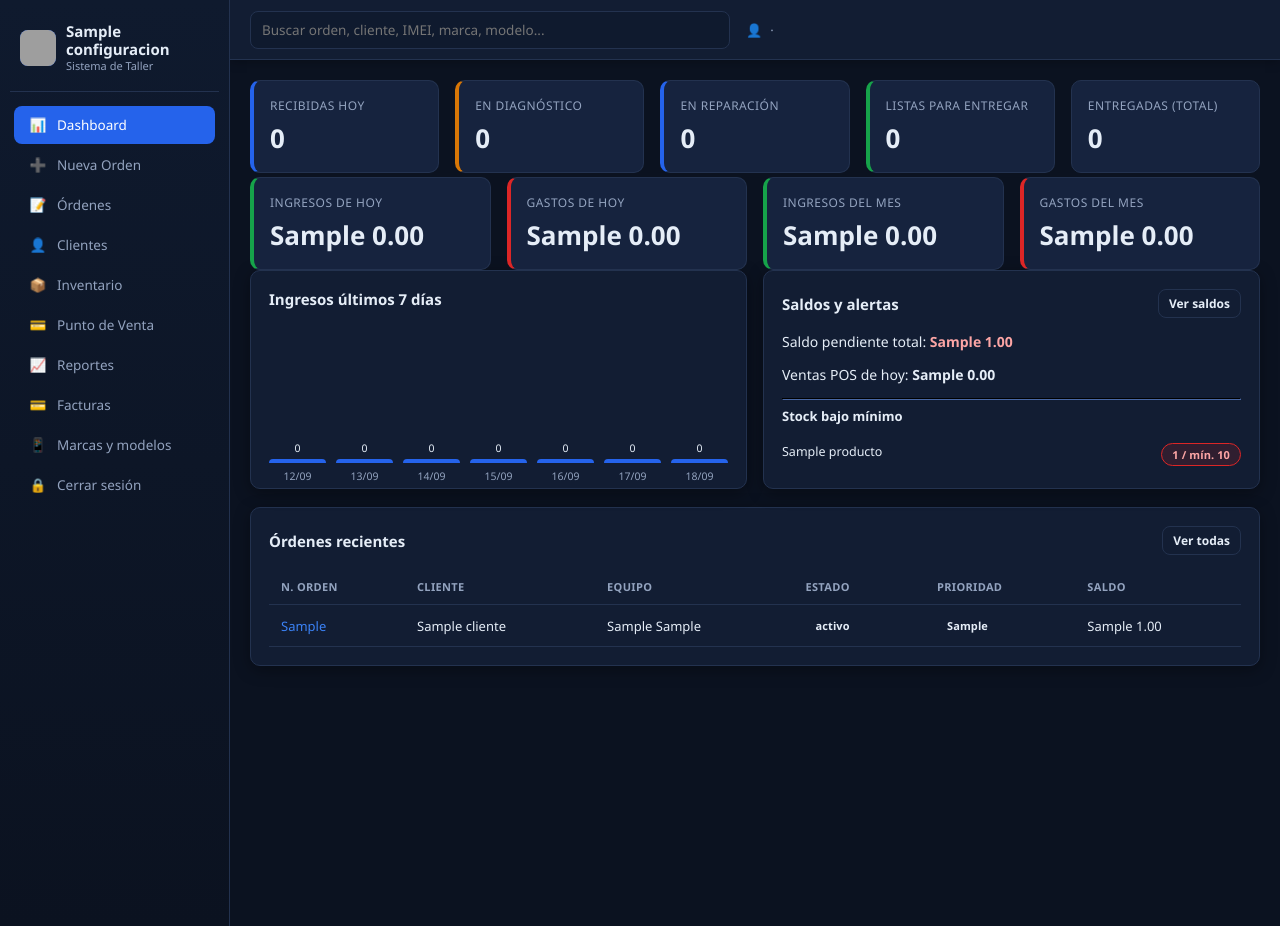
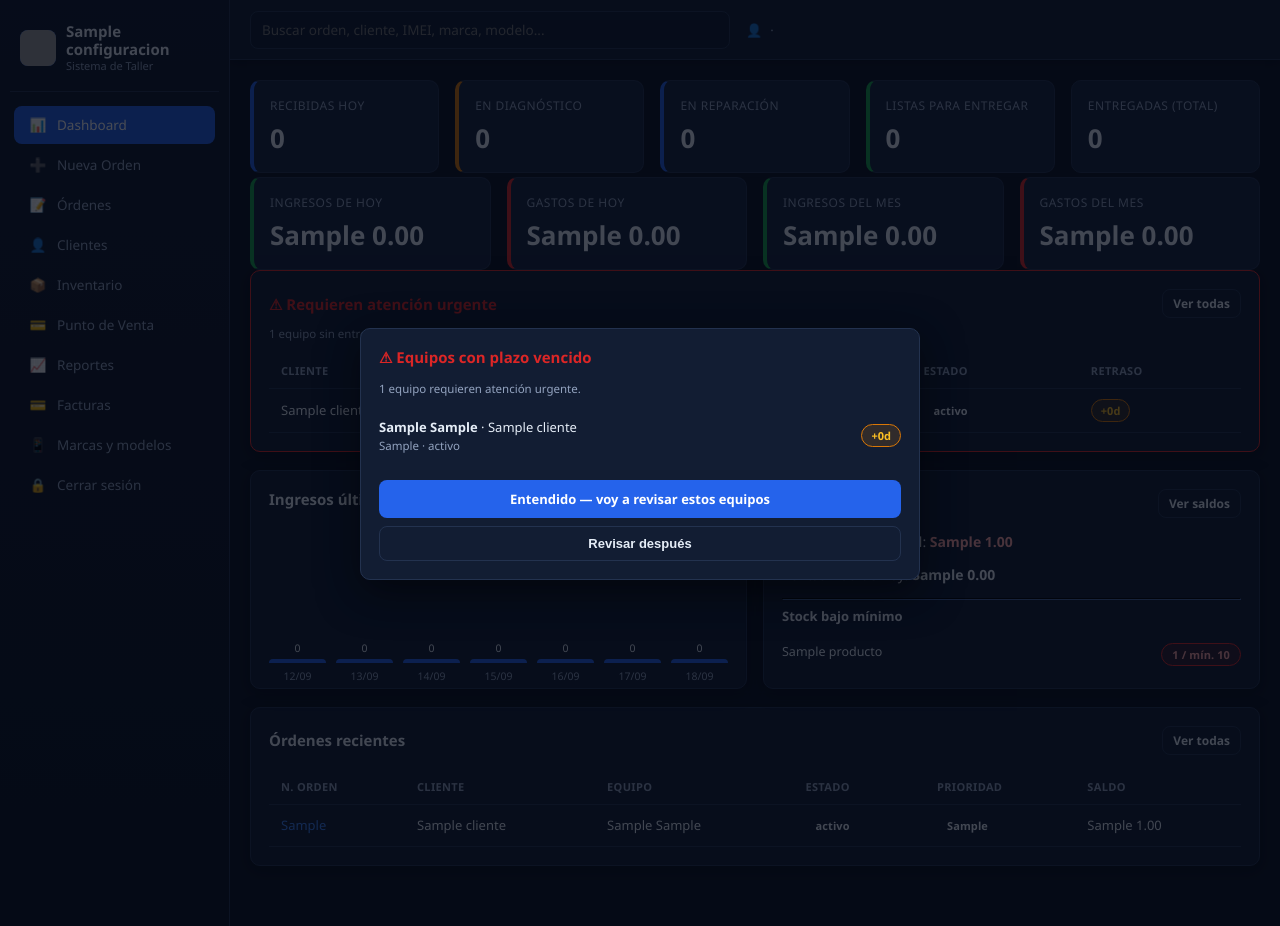
Before and after one commit to soportemovilctc-sudo/sistema-taller, a FastAPI app: page / in a window 1280 px wide. Run offline with FastAPI, Linux system fonts and the light colour scheme; the visitor is signed in with stand-in values (Sample User, id 1); tables that the repository leaves empty hold one stand-in row (values such as "Sample post"); parts of the project's set-up code (start-up, migrations or seed data) failed here and were passed over; grey boxes are pictures that could not be loaded.

Commit message:
Aviso de equipos con plazo vencido: umbral configurable, aviso emergente y tarjeta en el Dashboard
- Nuevo campo "Marcar orden como Vencida después de (días)" en
  Configuración (Configuracion.dias_vencido_alerta, por defecto 3),
  reemplazando el umbral fijo de 15 días que se usaba antes para resaltar
  el contador de días en el taller.
- El listado y el detalle de la orden ahora muestran "Vencido Xd" (en vez
  de solo "Xd") cuando una orden activa supera ese umbral.
- El Dashboard agrega una tarjeta fija "Requieren atención urgente" con
  las órdenes activas vencidas (cliente, equipo, orden, estado y días de
  retraso), y un aviso emergente que aparece una vez por día al entrar al
  Dashboard cuando hay equipos vencidos, con opción de "Revisar después"
  o ir directo al listado filtrado.
- Nuevo filtro /ordenes?vencidas=1 para ver solo las órdenes activas
  vencidas, usado por la tarjeta y el aviso emergente.

Verificado con pruebas de extremo a extremo (login + solicitudes HTTP
reales contra la app) confirmando: el umbral se respeta, las órdenes
entregadas o canceladas nunca se marcan como vencidas sin importar
cuántos días lleven cerradas, el filtro de la lista de órdenes y la
tarjeta del Dashboard muestran exactamente las órdenes esperadas, y la
migración nueva corre limpia sobre las anteriores.

Co-Authored-By: Claude Sonnet 5 <noreply@anthropic.com>
Claude-Session: https://claude.ai/code/session_01FT1BD4fc5FiAM8A3M7F3Dw

```diff
--- a/app/models.py
+++ b/app/models.py
@@ -129,6 +129,7 @@ class Configuracion(Base):
     condiciones_servicio = Column(Text, default=CONDICIONES_SERVICIO_DEFAULT)
     logo_data = Column(LargeBinary, nullable=True)
     logo_mime = Column(String(50), nullable=True)
+    dias_vencido_alerta = Column(Integer, default=3, nullable=False)
 
 
 class OrdenServicio(Base):
--- a/app/routers/configuracion.py
+++ b/app/routers/configuracion.py
@@ -41,6 +41,7 @@ def configuracion_actualizar(
     direccion: str = Form(""), correo: str = Form(""), moneda: str = Form("L"),
     recargo_default_pct: str = Form("0"), info_pdf_extra: str = Form(""),
     condiciones_servicio: str = Form(""),
+    dias_vencido_alerta: int = Form(3),
     logo: UploadFile | None = File(None),
     db: Session = Depends(get_db), usuario=Depends(roles_required("admin")),
 ):
@@ -54,6 +55,7 @@ def configuracion_actualizar(
     cfg.recargo_default_pct = to_decimal(recargo_default_pct or 0)
     cfg.info_pdf_extra = info_pdf_extra
     cfg.condiciones_servicio = condiciones_servicio
+    cfg.dias_vencido_alerta = max(1, dias_vencido_alerta)
 
     if logo and logo.filename:
         contenido = logo.file.read()
--- a/app/static/css/style.css
+++ b/app/static/css/style.css
@@ -387,3 +387,10 @@ select.badge-select option { background: var(--panel-2); color: var(--text); }
   max-width: 560px; width: 100%; max-height: 88vh; overflow-y: auto;
   box-shadow: 0 12px 40px rgba(0,0,0,.5);
 }
+
+.modal-list { max-height: 320px; overflow-y: auto; margin: 10px 0; }
+.modal-list-item {
+  display: flex; align-items: center; justify-content: space-between; gap: 10px;
+  padding: 10px 0; border-bottom: 1px solid var(--border); font-size: 13px;
+}
+.modal-list-item:last-child { border-bottom: none; }
--- a/app/templates/configuracion/index.html
+++ b/app/templates/configuracion/index.html
@@ -15,6 +15,11 @@
       <div class="form-row">
         <div class="field"><label>Moneda (símbolo)</label><input type="text" name="moneda" value="{{ config.moneda }}" maxlength="5"></div>
         <div class="field"><label>Recargo predeterminado (%)</label><input type="number" step="0.01" min="0" name="recargo_default_pct" value="{{ config.recargo_default_pct }}"></div>
+      </div>
+      <div class="field">
+        <label>Marcar orden como "Vencida" después de (días)</label>
+        <input type="number" step="1" min="1" name="dias_vencido_alerta" value="{{ config.dias_vencido_alerta }}" style="max-width:120px;">
+        <div class="help">Si una orden activa (no entregada ni cancelada) lleva este número de días o más en el taller, se marca como "Vencida" en el listado de órdenes y aparece en el aviso de atención urgente del Dashboard.</div>
       </div>
       <div class="field"><label>Información adicional para el PDF</label><textarea name="info_pdf_extra">{{ config.info_pdf_extra }}</textarea></div>
       <div class="field">
--- a/app/templates/dashboard.html
+++ b/app/templates/dashboard.html
@@ -16,6 +16,35 @@
   <div class="kpi accent-green"><div class="kpi-label">Ingresos del mes</div><div class="kpi-value">{{ ingresos_mes|moneda(config_taller().moneda) }}</div></div>
   <div class="kpi accent-red"><div class="kpi-label">Gastos del mes</div><div class="kpi-value">{{ gastos_mes|moneda(config_taller().moneda) }}</div></div>
 </div>
+
+{% if ordenes_vencidas %}
+<div class="card" id="cardVencidos" style="border-color: var(--danger);">
+  <div class="card-title" style="color: var(--danger);">
+    &#9888; Requieren atención urgente
+    <span class="actions"><a href="/ordenes?vencidas=1" class="btn btn-outline btn-sm">Ver todas</a></span>
+  </div>
+  <p class="help" style="margin-top:-6px;">
+    {{ ordenes_vencidas|length }} equipo{{ 's' if ordenes_vencidas|length != 1 else '' }}
+    sin entregar hace {{ umbral_vencido }} día{{ 's' if umbral_vencido != 1 else '' }} o más.
+  </p>
+  <div class="table-wrap">
+  <table>
+    <thead><tr><th>Cliente</th><th>Equipo</th><th>Orden</th><th>Estado</th><th>Retraso</th></tr></thead>
+    <tbody>
+      {% for o in ordenes_vencidas %}
+      <tr>
+        <td>{{ o.cliente.nombre if o.cliente else '-' }}</td>
+        <td>{{ o.marca }} {{ o.modelo }}</td>
+        <td><a href="/ordenes/{{ o.id }}">{{ o.numero_orden }}</a></td>
+        <td><span class="{{ 'badge badge-' + o.estado.lower().replace(' ', '-') }}">{{ o.estado }}</span></td>
+        <td><span class="dias-chip dias-chip-alerta">+{{ o.dias_en_taller() - umbral_vencido }}d</span></td>
+      </tr>
+      {% endfor %}
+    </tbody>
+  </table>
+  </div>
+</div>
+{% endif %}
 
 <div class="grid cols-2">
   <div class="card">
@@ -76,4 +105,48 @@
   </table>
   </div>
 </div>
+
+{% if ordenes_vencidas %}
+<div class="modal-overlay" id="modalVencidos" style="display:none;">
+  <div class="modal-box card">
+    <div class="card-title" style="color: var(--danger);">&#9888; Equipos con plazo vencido</div>
+    <p class="help">{{ ordenes_vencidas|length }} equipo{{ 's' if ordenes_vencidas|length != 1 else '' }} requieren atención urgente.</p>
+    <div class="modal-list">
+      {% for o in ordenes_vencidas %}
+      <div class="modal-list-item">
+        <div>
+          <b>{{ o.marca }} {{ o.modelo }}</b> · {{ o.cliente.nombre if o.cliente else '-' }}<br>
+          <span class="help">{{ o.numero_orden }} · {{ o.estado }}</span>
+        </div>
+        <span class="dias-chip dias-chip-alerta">+{{ o.dias_en_taller() - umbral_vencido }}d</span>
+      </div>
+      {% endfor %}
+    </div>
+    <div style="display:flex; gap:10px; margin-top:16px;">
+      <a href="/ordenes?vencidas=1" class="btn btn-primary" style="flex:1; text-align:center;">Entendido — voy a revisar estos equipos</a>
+    </div>
+    <button type="button" class="btn btn-outline" id="btnRevisarDespues" style="width:100%; margin-top:8px;">Revisar después</button>
+  </div>
+</div>
+<script>
+  (function () {
+    try {
+      var hoy = new Date().toISOString().slice(0, 10);
+      var clave = "taller_modal_vencidos_" + hoy;
+      if (!sessionStorage.getItem(clave)) {
+        var modal = document.getElementById("modalVencidos");
+        if (modal) { modal.style.display = "flex"; }
+        sessionStorage.setItem(clave, "1");
+      }
+    } catch (e) { /* almacenamiento no disponible: no se muestra el modal */ }
+    var btn = document.getElementById("btnRevisarDespues");
+    if (btn) {
+      btn.addEventListener("click", function () {
+        var modal = document.getElementById("modalVencidos");
+        if (modal) { modal.style.display = "none"; }
+      });
+    }
+  })();
+</script>
+{% endif %}
 {% endblock %}
--- a/app/templates/ordenes/detail.html
+++ b/app/templates/ordenes/detail.html
@@ -19,7 +19,8 @@
     <div><label>IMEI / Serie</label><p>{{ orden.imei or orden.numero_serie or '-' }}</p></div>
     <div><label>Técnico</label><p>{{ orden.tecnico.nombre if orden.tecnico else 'Sin asignar' }}</p></div>
     <div><label>Fecha</label><p>{{ orden.fecha|fecha }}</p></div>
-    <div><label>Días en el taller</label><p><span class="dias-chip {{ 'dias-chip-alerta' if orden.dias_en_taller() >= 15 and orden.estado not in ('ENTREGADO', 'CANCELADO') else '' }}">{{ orden.dias_en_taller() }} día{{ 's' if orden.dias_en_taller() != 1 else '' }}</span>{{ ' (cerrada)' if orden.fecha_cierre else '' }}</p></div>
+    {% set _venc = orden.dias_en_taller() >= config_taller().dias_vencido_alerta and orden.estado not in ('ENTREGADO', 'CANCELADO') %}
+    <div><label>Días en el taller</label><p><span class="dias-chip {{ 'dias-chip-alerta' if _venc else '' }}">{{ orden.dias_en_taller() }} día{{ 's' if orden.dias_en_taller() != 1 else '' }}</span>{{ ' · Vencido' if _venc else '' }}{{ ' (cerrada)' if orden.fecha_cierre else '' }}</p></div>
     <div><label>Prioridad</label><p><span class="{{ 'badge badge-' + orden.prioridad.lower() }}">{{ orden.prioridad }}</span></p></div>
     <div><label>Estado actual</label><p><span class="{{ 'badge badge-' + orden.estado.lower().replace(' ', '-') }}">{{ orden.estado }}</span></p></div>
     <div><label>Accesorios</label><p>{{ orden.lista_accesorios()|join(', ') or 'Ninguno' }}</p></div>
```
Also changed, not shown: alembic/versions/0006_dias_vencido_alerta.py (added, +24 -0 lines), app/routers/dashboard.py (+15 -1 lines), app/routers/ordenes.py (+9 -0 lines), app/templates/ordenes/list.html (+9 -1 lines), app/templates_env.py (+5 -2 lines).
